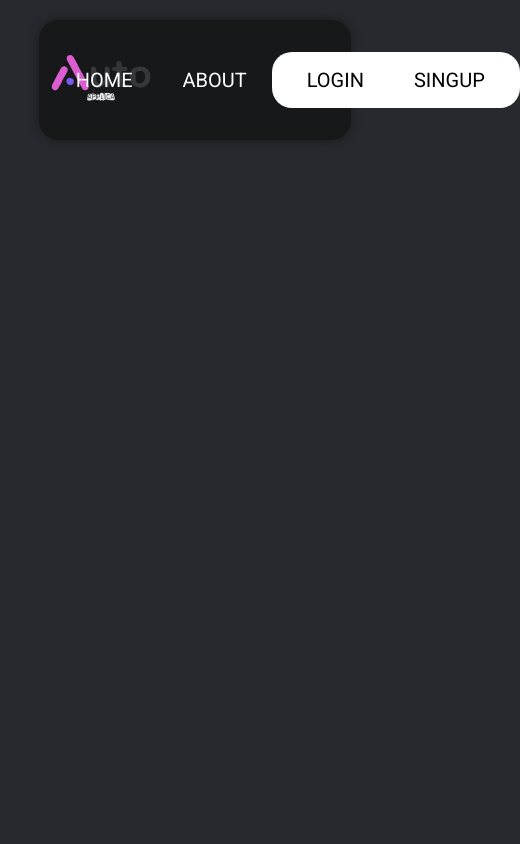
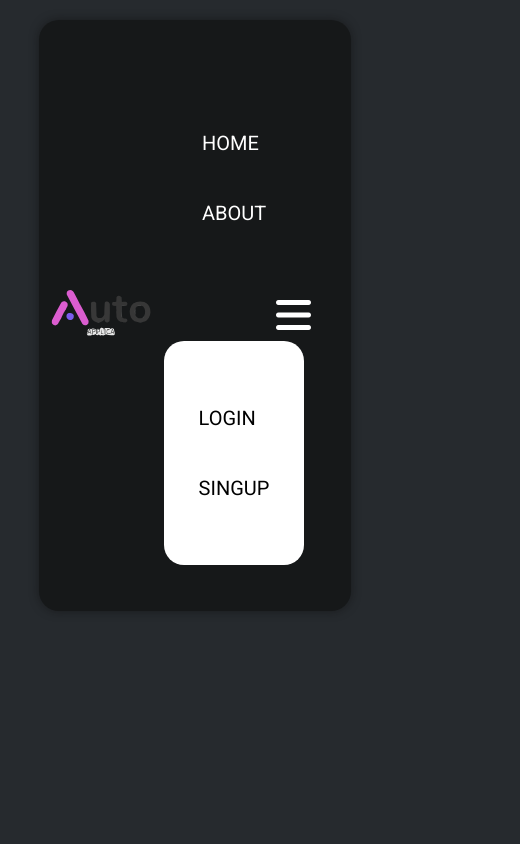
Before and after one commit to TheToadSannin/auto_applica, a React (Create React App) app: page / in a window 390 px wide. Shown: the top 844 px of the page, 520 px wide, since content can reach past the window. Built offline with nearby package versions, Linux system fonts and the light colour scheme.

Commit message:
ek line mai aagye

```diff
--- a/src/App.css
+++ b/src/App.css
@@ -1,6 +1,6 @@
 /* CSS for Navbar*/
-body{
-  background-color: #262A2E;
+body {
+  background-color: #262a2e;
 }
 header {
   display: flex;
@@ -18,15 +18,15 @@ header nav {
   background-color: #161819;
   border-radius: 20px;
   color: white;
-  box-shadow: 0 0 10px rgba(11,11,11,0.5);
+  box-shadow: 0 0 10px rgba(11, 11, 11, 0.5);
 }
-header nav div{
+header nav div {
   display: flex;
   width: 100%;
   align-items: center;
 }
 
-header nav .menu-icon{
+header nav .menu-icon {
   color: white;
   display: none;
 }
@@ -45,11 +45,11 @@ header nav .actions {
   margin-right: 3vw;
 }
 
-header nav .actions li:last-child{
+header nav .actions li:last-child {
   display: none;
 }
 
-header nav .actions li::after{
+header nav .actions li::after {
   background-color: black;
 }
 
@@ -62,8 +62,8 @@ header nav ul li {
   position: relative;
 }
 
-header nav ul li::after{
-  content: '';
+header nav ul li::after {
+  content: "";
   position: absolute;
   width: 0;
   height: 2px;
@@ -92,8 +92,8 @@ footer {
   font-size: 24px;
 }
 
-footer button{
-  background-color:white;
+footer button {
+  background-color: white;
   margin: 1em 0 0 0;
   color: black;
   letter-spacing: 1px;
@@ -101,8 +101,8 @@ footer button{
   height: 2em;
   position: relative;
 }
-footer button::after{
-  content: '';
+footer button::after {
+  content: "";
   position: absolute;
   width: 0;
   height: 100%;
@@ -115,8 +115,7 @@ footer button:hover:after {
   width: 100%;
 }
 
-
-footer div ul{
+footer div ul {
   padding: 2em 0 0 0;
   text-align: left;
   font-size: 16px;
@@ -124,51 +123,74 @@ footer div ul{
   line-height: 2em;
 }
 
-footer div ul li:hover{
+footer div ul li:hover {
   transition: all ease 0.5s;
   cursor: pointer;
   color: white;
 }
-footer .footer{
+footer .footer {
   text-transform: capitalize;
   display: grid;
-  grid-template-columns: 2fr 1fr 1fr ;
-
+  grid-template-columns: 2fr 1fr 1fr;
 }
 
-footer .footer div{
+footer .footer div {
   margin-left: 5em;
   padding: 4em 0 0 0;
 }
 
-footer .footer p{
+footer .footer p {
   padding: 1em 0 0 0;
   font-size: 0.8em;
 }
 
-
-main{
+main {
   height: 100vh;
 }
 
 @media (max-width: 900px) {
-  header nav .nav-drawer{
+  header nav {
+    height: 70vh;
+  }
+  header nav .nav-drawer {
     /* display: none; */
+
     position: absolute;
+    flex-direction: column;
   }
 
-  header nav .menu-icon{
+  header nav .menu-icon {
     display: block;
     text-align: end;
     padding: 0 2em 0 0;
   }
-  footer .footer div{
+  footer .footer div {
     margin-left: 2em;
     padding: 4em 0 0 0;
+    display: flex;
+    flex-direction: column;
+  }
+  .nav-drawer .actions {
+    flex-direction: column;
+    margin: 3vh 0vh;
+    padding-top: 5vh;
+    padding-bottom: 5vh;
+  }
+  .nav-drawer .actions li {
+    margin: 2vh 0vh;
+  }
+  .nav-drawer .pages {
+    flex-direction: column;
+    margin: 3vh 0vh;
+    padding-top: 5vh;
+    padding-bottom: 5vh;
+  }
+  .nav-drawer .pages li {
+    margin: 2vh 0vh;
   }
 }
 @media (max-width: 768px) {
-  footer .footer{
+  footer .footer {
     display: flex;
     flex-direction: column;
   }
```
